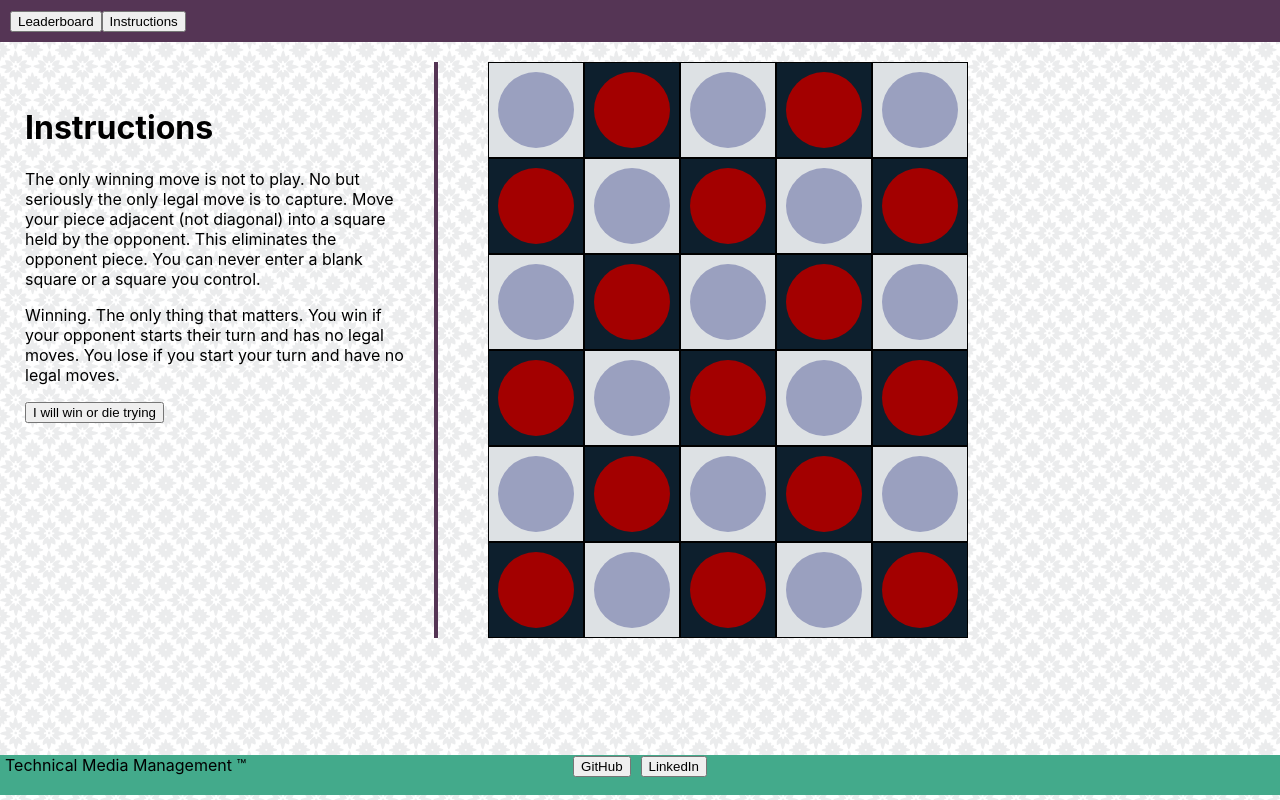
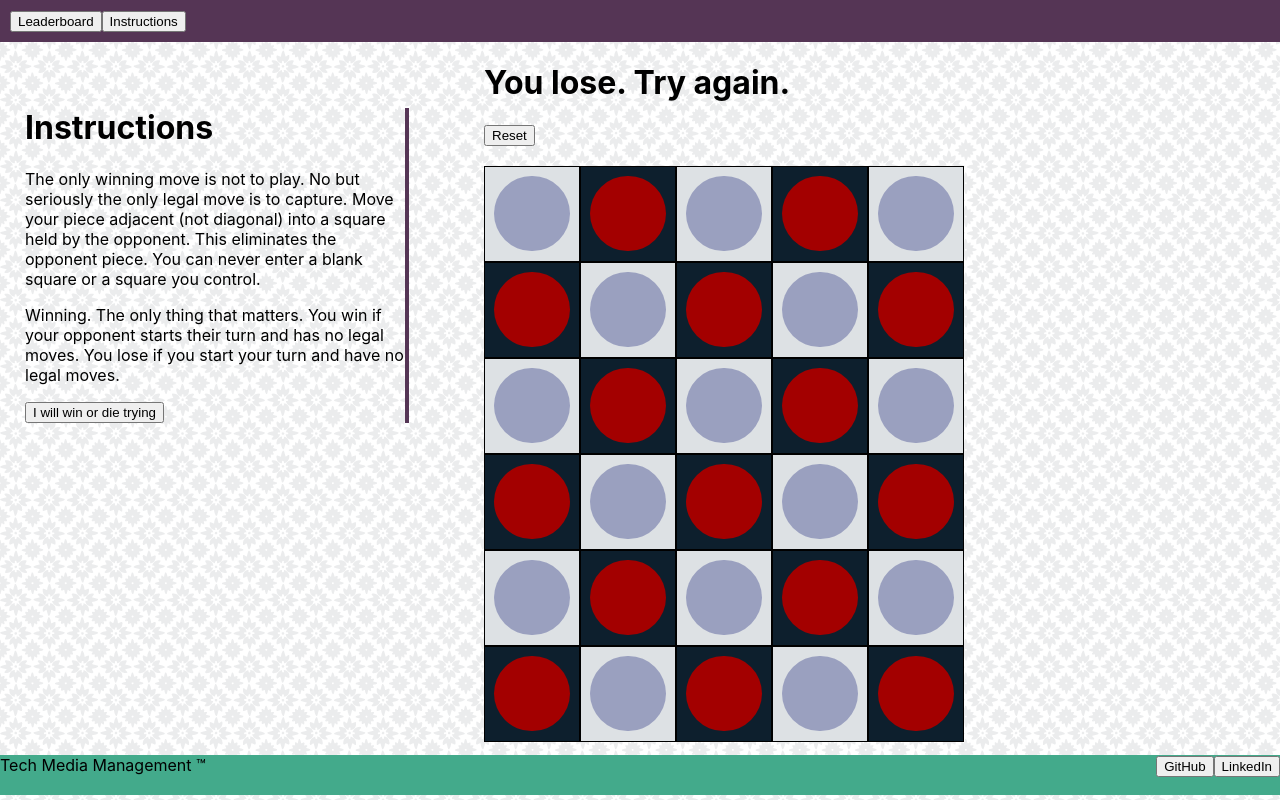
Before and after one commit to MakerMacAttack/Phoenix-Clobber, a React (Create React App) app in the folder clobber/: page /play/loss in a window 1280 px wide. Built offline with nearby package versions, Linux system fonts and the light colour scheme.

Commit message:
fix instructions separator, instrucitons reset bug

```diff
--- a/clobber/src/App.css
+++ b/clobber/src/App.css
@@ -21,13 +21,17 @@ span {
 footer {
   position: absolute;
   bottom: 5px;
-  background: #43AA8B;
+  background: #43aa8b;
   width: 100vw;
-  height: 5vh;
+  height: 3vh;
 }
 
 footer p {
   display: inline;
+}
+
+footer a {
+  right: 5px;
 }
 
 .row {
@@ -47,38 +51,38 @@ footer p {
 }
 
 .white {
-  background: #DDE1E4;
+  background: #dde1e4;
 }
 
 .black {
-  background: #0D1F2D;
+  background: #0d1f2d;
 }
 
 .piece {
   width: 80%;
   height: 80%;
   border-radius: 100%;
-  transition: .5s;
+  transition: 0.5s;
 }
 
 .red {
-  background: #A30000;
+  background: #a30000;
 }
 
 .blue {
-  background: #6E75A8;
+  background: #6e75a8;
 }
 
 .red.captured {
-  background:#6E75A8;
+  background: #6e75a8;
 }
 
 .blue.captured {
-  background: #A30000;
+  background: #a30000;
 }
 
-.threatened{
-  border: 3px solid #E3B505 !important;
+.threatened {
+  border: 3px solid #e3b505 !important;
 }
 
 .empty {
@@ -86,8 +90,12 @@ footer p {
 }
 
 @keyframes cycle {
-  from {opacity: 1;}
-  to {opacity: .6;;}
+  from {
+    opacity: 1;
+  }
+  to {
+    opacity: 0.6;
+  }
 }
 
 .valid {
@@ -99,7 +107,7 @@ footer p {
 }
 
 .valid:hover {
-  border: 3px solid #84E296;
+  border: 3px solid #84e296;
 }
 
 #board {
@@ -113,7 +121,7 @@ footer p {
 }
 
 #selected {
-  border: 5px double #D5B0AC;
+  border: 5px double #d5b0ac;
 }
 
 #cheater-head {
@@ -128,19 +136,10 @@ footer p {
 /* below is for tablet */
 
 @media screen and (min-width: 400px) {
-  footer a {
-    padding: 0 5px;
-  }
-
-  footer {
-    display: flex;
-    justify-content: center;
-  }
-
   #trademark {
-    margin: 0;
-    position: absolute;
-    left: 5px
+    margin: 0 auto 0 0;
+    /* position: absolute; */
+    left: 5px;
   }
 }
 
@@ -151,14 +150,21 @@ footer p {
     display: flex;
   }
 
-  /* #leader,
-  #rules */
+  footer {
+    display: flex;
+    justify-content: center;
+    height: 5vh;
+  }
+
+  #leader,
+  #rules {
+    border-right: 4px solid #553555;
+  }
 
   #sidebar {
     max-width: 30vw;
     margin-top: 20px;
     margin-right: 50px;
-    border-right: 4px solid #553555;
     padding: 25px;
   }
 }
--- a/clobber/src/components/Footer.jsx
+++ b/clobber/src/components/Footer.jsx
@@ -4,7 +4,7 @@ export default class Footer extends React.Component {
   render() {
     return (
       <footer>
-        <p id="trademark">Technical Media Management &trade;</p>
+        <p id="trademark">Tech Media Management &trade;</p>
           <a
             href="https://github.com/MakerMacAttack/"
             target="_blank"
--- a/clobber/src/components/Game.jsx
+++ b/clobber/src/components/Game.jsx
@@ -33,6 +33,8 @@ function Game(props) {
   for (let i = 0; i < columns; i++) {
     column.push(i);
   }
+
+  useEffect(() => props.setEmptyEmpty(gameState.empty.length === 0), [gameState.empty]);
 
   useEffect(() => {
     setGameState((prevGameState) => ({
@@ -134,7 +136,7 @@ function Game(props) {
       <Route path="/play/victory">
         <Victory won={gameState.won} empty={gameState.empty} diff={gameState.difficulty} />
       </Route>
-      <Route path="play/loss">
+      <Route path="/play/loss">
         <Loss />
       </Route>
       <div id="board">
--- a/clobber/src/components/Home.jsx
+++ b/clobber/src/components/Home.jsx
@@ -11,6 +11,7 @@ function Home() {
   const [ack, setAck] = useState(false);
   const [difficulty, setDifficulty] = useState(null);
   const [leaderboard, setLeaderboard] = useState(false);
+  const [emptyEmpty, setEmptyEmpty] = useState(true);
 
   return (
     <>
@@ -20,13 +21,13 @@ function Home() {
       <main>
         <div id="sidebar">
           {leaderboard ? <Leaderboard set={setLeaderboard} /> : null}
-          <Instructions ack={ack} setAck={setAck} />
+          <Instructions ack={ack} setAck={setAck} emptyEmpty={emptyEmpty} />
         </div>
         <Route path="/difficulty">
           <Difficulty set={setDifficulty} />
         </Route>
         <Route path="/play">
-          <Game difficulty={difficulty} />
+          <Game difficulty={difficulty} setEmptyEmpty={setEmptyEmpty} />
         </Route>
       </main>
         <Footer />
--- a/clobber/src/components/Instructions.jsx
+++ b/clobber/src/components/Instructions.jsx
@@ -1,15 +1,36 @@
-import React from 'react'
-import { Link } from 'react-router-dom'
+import React from "react";
+import { Link } from "react-router-dom";
 
 function Instructions(props) {
   return (
-    <div id="rules" style={{display: props.ack ? 'none' : 'initial'}}>
-      <h1>Instructions</h1>
-      <p>The only winning move is not to play. No but seriously the only legal move is to capture. Move your piece adjacent (not diagonal) into a square held by the opponent. This eliminates the opponent piece. You can never enter a blank square or a square you control.</p>
-      <p>Winning. The only thing that matters. You win if your opponent starts their turn and has no legal moves. You lose if you start your turn and have no legal moves.</p>
-      <Link to="/difficulty"><button onClick={() => (props.setAck(true))}>I will win or die trying</button></Link>
+    <div id="rules">
+      <div style={{ display: props.ack ? "none" : "initial" }}>
+        <h1>Instructions</h1>
+        <p>
+          The only winning move is not to play. No but seriously the only legal
+          move is to capture. Move your piece adjacent (not diagonal) into a
+          square held by the opponent. This eliminates the opponent piece. You
+          can never enter a blank square or a square you control.
+        </p>
+        <p>
+          Winning. The only thing that matters. You win if your opponent starts
+          their turn and has no legal moves. You lose if you start your turn and
+          have no legal moves.
+        </p>
+        {props.emptyEmpty ? (
+          <Link to="/difficulty">
+            <button onClick={() => props.setAck(true)}>
+              I will win or die trying
+            </button>
+          </Link>
+        ) : (
+          <button onClick={() => props.setAck(true)}>
+            Thanks for the reminder, back to WAR!
+          </button>
+        )}
+      </div>
     </div>
-  )
+  );
 }
 
-export default Instructions
+export default Instructions;
--- a/clobber/src/components/Reset.jsx
+++ b/clobber/src/components/Reset.jsx
@@ -1,5 +1,7 @@
 import React from 'react';
+import { useHistory } from 'react-router-dom'
 
 export default function Reset() {
-  return <button>Reset</button>
+  const history = useHistory()
+  return <button onClick={() => history.push("/")}>Reset</button>
 }
```
